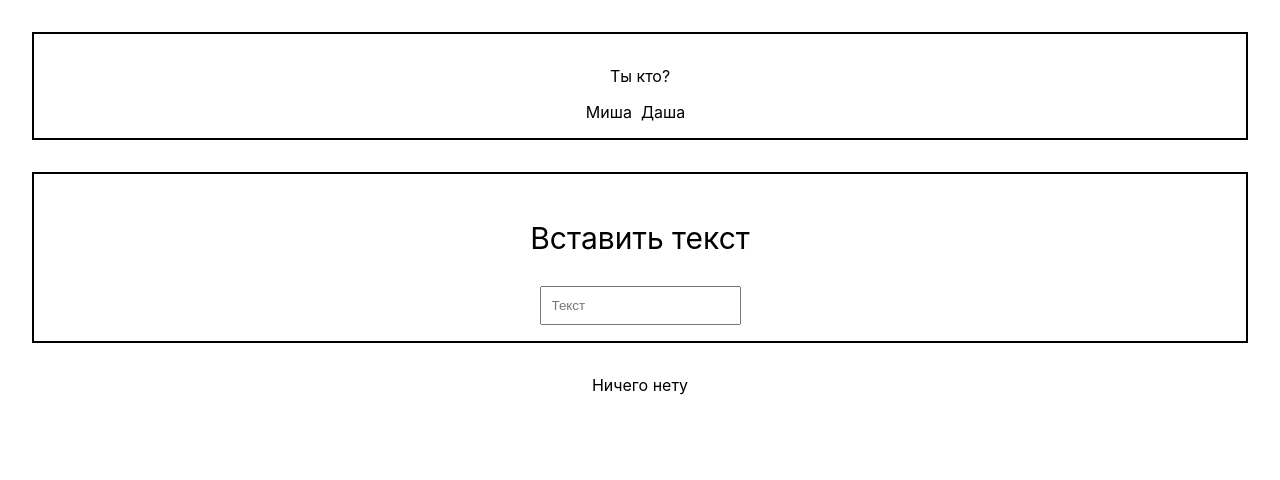
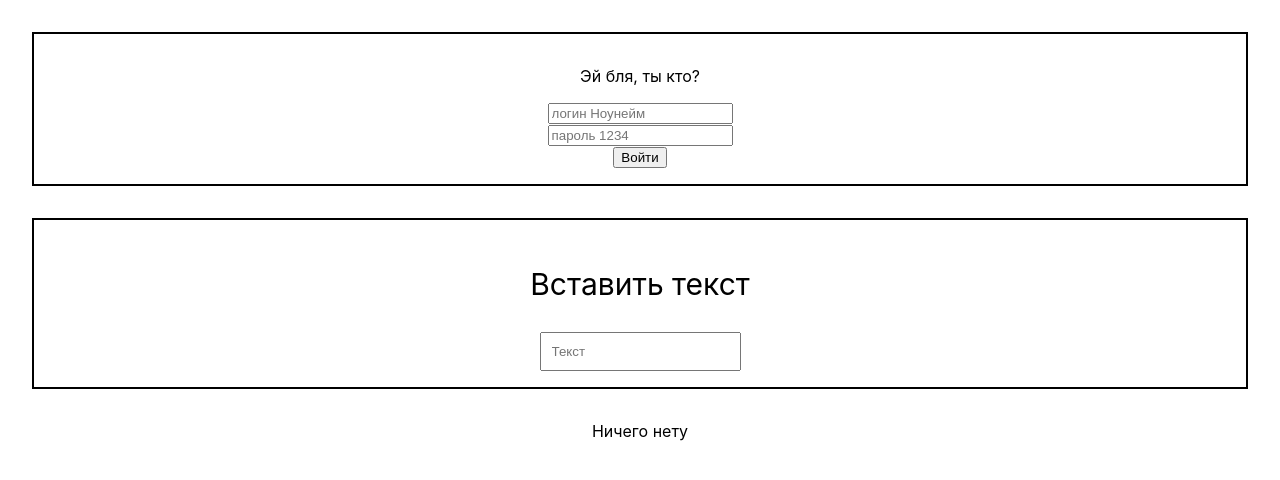
Before and after one commit to EmmaStoneLover/react-socket, a React (Create React App) app: page / in a window 1280 px wide. Shown: the top 480 px of the page. Built offline with nearby package versions, Linux system fonts and the light colour scheme; no server answers.

Commit message:
ааааа

```diff
--- a/src/App.js
+++ b/src/App.js
@@ -7,21 +7,18 @@ import MyBox from './components/MyBox'
 import UserBox from './components/UserBox'
 
 const socket = io('https://node7socket.herokuapp.com')
+const AUTH = 'https://emmastonenodejs.herokuapp.com'
 
 function App() {
   const [message, setMessage] = useState('')
   const [text, setText] = useState([])
-  const [logged, setLogged] = useState(localStorage.user)
-
-  function changeUser(user) {
-    if (user) {
-      setLogged(true)
-      localStorage.user = user
-    } else {
-      setLogged(false)
-      localStorage.user = null
-    }
-  }
+  const [logged, setLogged] = useState(() => {
+    return localStorage.user &&
+      localStorage.user !== null &&
+      localStorage.user !== 'null'
+      ? true
+      : false
+  })
 
   function handleSubmit(e) {
     e.preventDefault()
@@ -37,11 +34,7 @@ function App() {
   return (
     <div className="App">
       <MyBox>
-        <UserBox
-          changeUser={changeUser}
-          logged={logged}
-          setLogged={setLogged}
-        />
+        <UserBox AUTH={AUTH} logged={logged} setLogged={setLogged} />
       </MyBox>
       <Input
         handleSubmit={handleSubmit}
--- a/src/components/UserBox.jsx
+++ b/src/components/UserBox.jsx
@@ -1,20 +1,74 @@
-import React from 'react'
+import React, { useState } from 'react'
 
-export default function UserBox({ changeUser, logged, setLogged }) {
+export default function UserBox({ AUTH, logged, setLogged }) {
+  const [userInput, setUserInput] = useState('')
+  const [passwordInput, setPasswordInput] = useState('')
+
+  async function fetchData() {
+    const data = {
+      username: userInput,
+      password: passwordInput,
+    }
+    console.log('Отправляю:', data)
+    const res = await (
+      await fetch(`${AUTH}/auth/login`, {
+        method: 'POST',
+        headers: {
+          'Content-Type': 'application/json;charset=utf-8',
+        },
+        body: JSON.stringify(data),
+      })
+    ).json()
+    console.log('Пришло:', res)
+    if (!res.userError && !res.passwordError && res.username) {
+      localStorage.user = res.username
+      setLogged(true)
+    } else {
+      setUserInput('Ты чета попутал')
+      setPasswordInput('')
+    }
+  }
+
+  function handleSubmit(e) {
+    e.preventDefault()
+    fetchData()
+  }
+  function handleLogOut() {
+    localStorage.user = null
+    setLogged(false)
+    setUserInput('')
+    setPasswordInput('')
+  }
+
   return (
     <div>
       {!logged ? (
         <>
-          <p>Ты кто?</p>
-          <div>
-            <span onClick={() => changeUser('Миша')}>Миша &nbsp;</span>
-            <span onClick={() => changeUser('Даша')}>Даша &nbsp;</span>
-          </div>
+          <p>Эй бля, ты кто?</p>
+          <form onSubmit={(e) => handleSubmit(e)}>
+            <input
+              required
+              placeholder="логин Ноунейм"
+              vlaue={userInput}
+              onChange={(e) => setUserInput(e.target.value)}
+            />{' '}
+            <br />
+            <input
+              required
+              type="password"
+              placeholder="пароль 1234"
+              value={passwordInput}
+              onChange={(e) => setPasswordInput(e.target.value)}
+            />
+            <br />
+            <button type="submit">Войти</button>
+          </form>
         </>
       ) : (
-        <div>
-          <span onClick={() => changeUser()}>Sign out</span>
-        </div>
+        <>
+          <p>Попа</p>
+          <button onClick={handleLogOut}>Выйти</button>
+        </>
       )}
     </div>
   )
```
Also changed, not shown: 1 other file (tests, documents, lock files or other folders).
